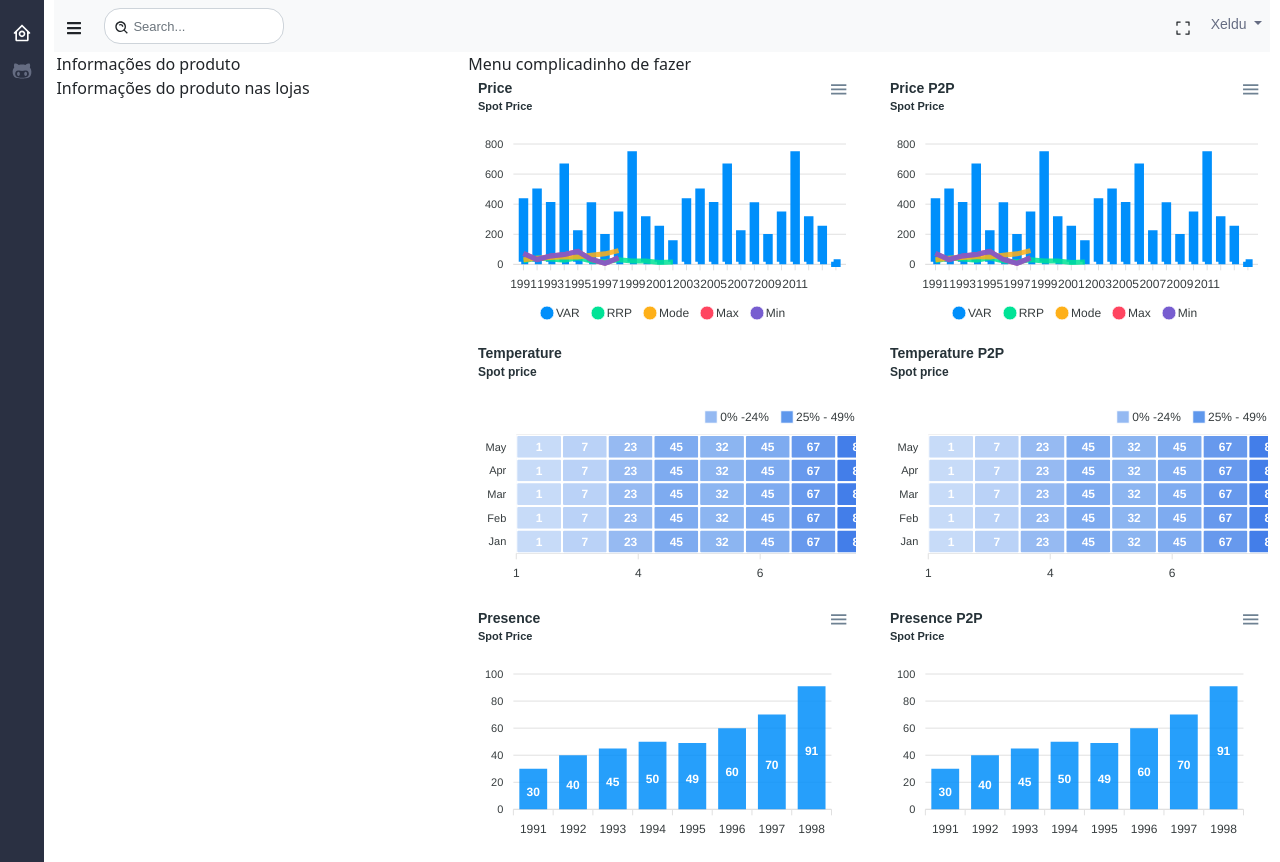
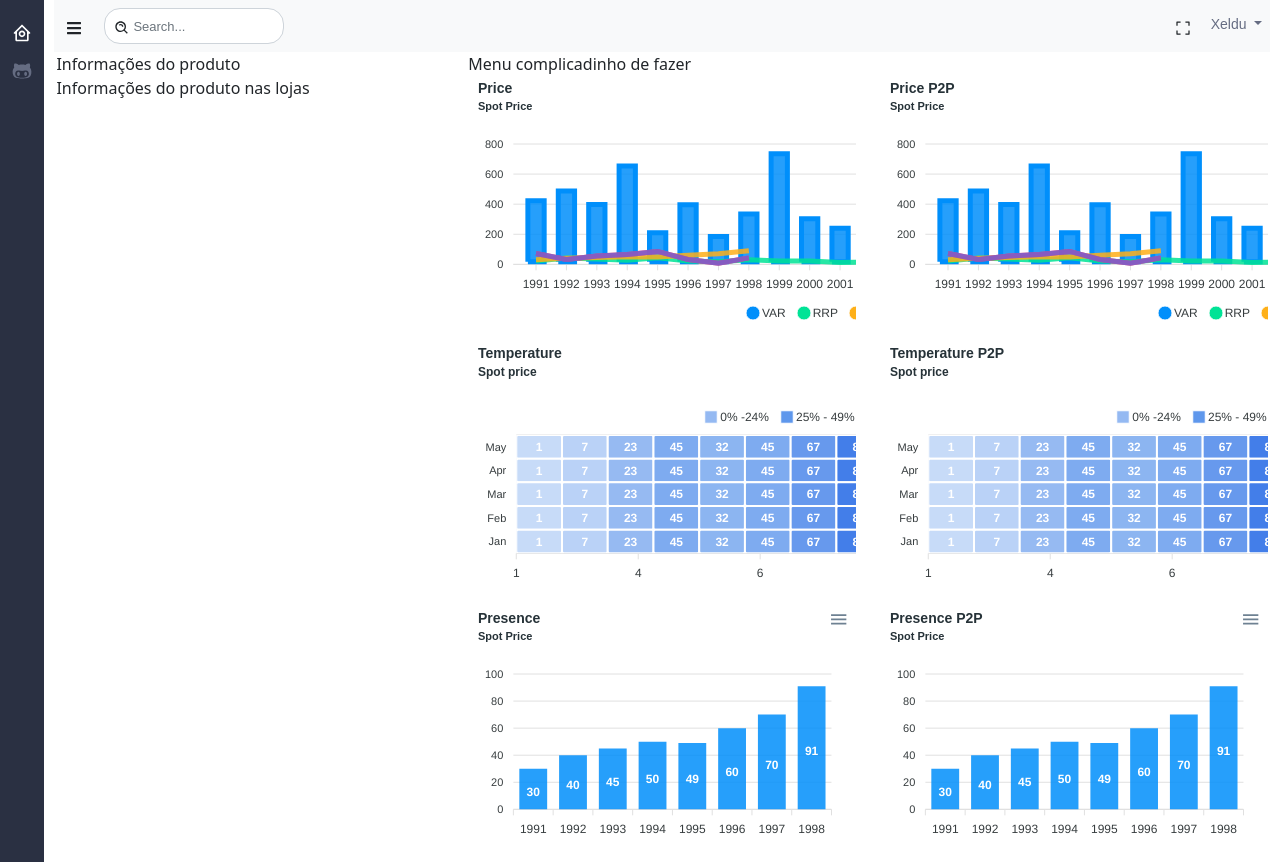
Before and after one commit to fekete1/Tracking-Trade-Project, a Next.js app: page /dashboard in a window 1280 px wide. Built offline with nearby package versions, Linux system fonts and the light colour scheme.

Commit message:
Atualização do Side Menu context para pegar globalmente e manter o estado

```diff
--- a/src/components/LineChart.tsx
+++ b/src/components/LineChart.tsx
@@ -30,8 +30,6 @@ export function LineChart({ chartTitle }: LineChartProps) {
             },
             title: {
                 text: chartTitle,
-
-                float: true,
                 style: {
                     fontSize: '14px',
                     fontWeight: 600,
@@ -41,7 +39,6 @@ export function LineChart({ chartTitle }: LineChartProps) {
             },
             subtitle: {
                 text: 'Spot Price',
-
                 offsetY: 20,
                 style: {
                     fontSize: '11px',
@@ -82,7 +79,7 @@ export function LineChart({ chartTitle }: LineChartProps) {
     return (
         <>
             <div className="graphic-container">
-                <Chart options={state.options} series={state.series} type="line" height="250px" />
+                <Chart options={state.options} series={state.series} type="line" height="250px" width="800px" />
             </div>
         </>
     )
--- a/src/components/SideMenu.tsx
+++ b/src/components/SideMenu.tsx
@@ -1,26 +1,18 @@
 import Link from 'next/link'
 import { useRouter } from 'next/router'
+import { ReactElement, useContext, useState } from 'react'
 
-import { ReactElement, useState } from 'react'
 import { ToggleSideMenuContext } from '../contexts/ToggleSideMenuContext'
-
 import { SidebarData } from './SidebarData'
 
 interface SideMenuProps {
     children: ReactElement | ReactElement[]
 }
 export function SideMenu({ children }: SideMenuProps) {
-    const [sideMenuIsOpen, setSideMenuIsOpen] = useState(false)
-
-    function toggleSideMenu() {
-        setSideMenuIsOpen(sideMenuIsOpen => !sideMenuIsOpen)
-    }
-
+    const { sideMenuIsOpen } = useContext(ToggleSideMenuContext)
     const router = useRouter()
 
     return (
-        <>
-            <ToggleSideMenuContext.Provider value={{ sideMenuIsOpen, toggleSideMenu }}>
         <div id="sidebar-main-container">
             <nav className={sideMenuIsOpen ? 'sidebar sidebar-expanded' : 'sidebar sidebar-compressed'}>
                 <ul>
@@ -41,7 +33,5 @@ export function SideMenu({ children }: SideMenuProps) {
             </nav>
             <main className="children">{children}</main>
         </div>
-            </ToggleSideMenuContext.Provider>
-        </>
     )
 }
--- a/src/components/TopMenu.tsx
+++ b/src/components/TopMenu.tsx
@@ -1,21 +1,21 @@
-import { Container, Form, Nav, Navbar, NavDropdown } from 'react-bootstrap'
-import { SideMenu } from './SideMenu'
+import { Form, Nav, Navbar, NavDropdown } from 'react-bootstrap'
+import { useFullScreenHandle } from 'react-full-screen'
 
 import { BiSearchAlt } from 'react-icons/bi'
 import { AiOutlineExpand, AiOutlinePoweroff } from 'react-icons/ai'
 import { FaBars } from 'react-icons/fa'
-import { useContext } from 'react'
+import { useContext, useState } from 'react'
 import { ToggleSideMenuContext } from '../contexts/ToggleSideMenuContext'
+import { FullScreenContext } from '../contexts/FullScreenContext'
 
 export function TopMenu() {
     const item = {
         name: 'Xeldu ',
     }
 
-    const { sideMenuIsOpen, toggleSideMenu } = useContext(ToggleSideMenuContext)
+    const { toggleSideMenu } = useContext(ToggleSideMenuContext)
 
     return (
-        <>
         <Navbar bg="light" sticky="top" id="top-menu-main-container">
             <div className="top-menu-content">
                 <div className="search-section">
@@ -49,6 +49,5 @@ export function TopMenu() {
                 </div>
             </div>
         </Navbar>
-        </>
     )
 }
--- /dev/null
+++ b/src/contexts/FullScreenContext.tsx
@@ -0,0 +1,11 @@
+import { createContext } from 'react'
+
+interface FullScreenHandle {
+    enter: () => Promise<void>
+    // Requests this element to go full screen.
+
+    exit: () => Promise<void>
+    // Requests this element to exit full screen.
+}
+
+export const FullScreenContext = createContext({})
--- a/src/contexts/ToggleSideMenuContext.tsx
+++ b/src/contexts/ToggleSideMenuContext.tsx
@@ -1,12 +1,27 @@
-import { createContext, useContext } from 'react'
+import { createContext, ReactNode, useState } from 'react'
+
+type ToggleSideMenuContextProps = {
+    children: ReactNode
+}
 
 type ToggleSideMenuContextType = {
     sideMenuIsOpen: boolean
     toggleSideMenu: () => void
 }
 
-export const ToggleSideMenuContext = createContext({} as ToggleSideMenuContextType)
+const initialValue = {
+    sideMenuIsOpen: false,
+    toggleSideMenu: () => {},
+}
 
-function toggleSideMenu() {
-    setSideMenuIsOpen(sideMenuIsOpen => !sideMenuIsOpen)
+export const ToggleSideMenuContext = createContext<ToggleSideMenuContextType>(initialValue)
+
+export const ToggleSideMenuContextProvider = ({ children }: ToggleSideMenuContextProps) => {
+    const [sideMenuIsOpen, setSideMenuIsOpen] = useState(initialValue.sideMenuIsOpen)
+
+    function toggleSideMenu() {
+        setSideMenuIsOpen(sideMenuIsOpen => !sideMenuIsOpen)
+    }
+
+    return <ToggleSideMenuContext.Provider value={{ sideMenuIsOpen, toggleSideMenu }}>{children}</ToggleSideMenuContext.Provider>
 }
--- a/src/pages/_app.tsx
+++ b/src/pages/_app.tsx
@@ -9,9 +9,14 @@ import '../styles/chart.scss'
 import 'bootstrap/dist/css/bootstrap.min.css'
 
 import type { AppProps } from 'next/app'
+import { ToggleSideMenuContextProvider } from '../contexts/ToggleSideMenuContext'
 
 function MyApp({ Component, pageProps }: AppProps) {
-    return <Component {...pageProps} />
+    return (
+        <ToggleSideMenuContextProvider>
+            <Component {...pageProps} />
+        </ToggleSideMenuContextProvider>
+    )
 }
 
 export default MyApp
--- a/src/pages/dashboard.tsx
+++ b/src/pages/dashboard.tsx
@@ -11,7 +11,7 @@ import { TopMenu } from '../components/TopMenu'
 const Dashboard: NextPage = () => {
     return (
         <SSRProvider>
-            <div>
+            <>
                 <Head>
                     <title>Dashboard</title>
                 </Head>
@@ -57,7 +57,7 @@ const Dashboard: NextPage = () => {
                         </Row>
                     </Container>
                 </SideMenu>
-            </div>
+            </>
         </SSRProvider>
     )
 }
--- a/src/styles/globals.scss
+++ b/src/styles/globals.scss
@@ -1,3 +1,7 @@
+$scroll-primary-color: #71748a;
+$scroll-bg-color: #FFF;
+
+
 * {
     padding: 0;
     margin: 0;
@@ -22,21 +26,21 @@ li {
  /* Firefox */
  * {
     scrollbar-width: auto;
-    scrollbar-color: #8f54a0 #ffffff;
+    scrollbar-color:  $scroll-primary-color $scroll-bg-color;
     }
 
     /* Chrome, Edge, and Safari */
     *::-webkit-scrollbar {
-        width: 6px;
-        height: 6px;
+        width: 5px;
+        height: 5px;
     }
 
     *::-webkit-scrollbar-track {
-        background: #ffffff;
+        background: $scroll-bg-color;
     }
 
     *::-webkit-scrollbar-thumb {
-        background-color: #8f54a0;
+        background-color: #71748a;
         border-radius: 16px;
-        border: 0px solid #ffffff;
+        border: 0px solid $scroll-bg-color;
     }
```
Lines whose indentation alone changed are shown as unchanged.
